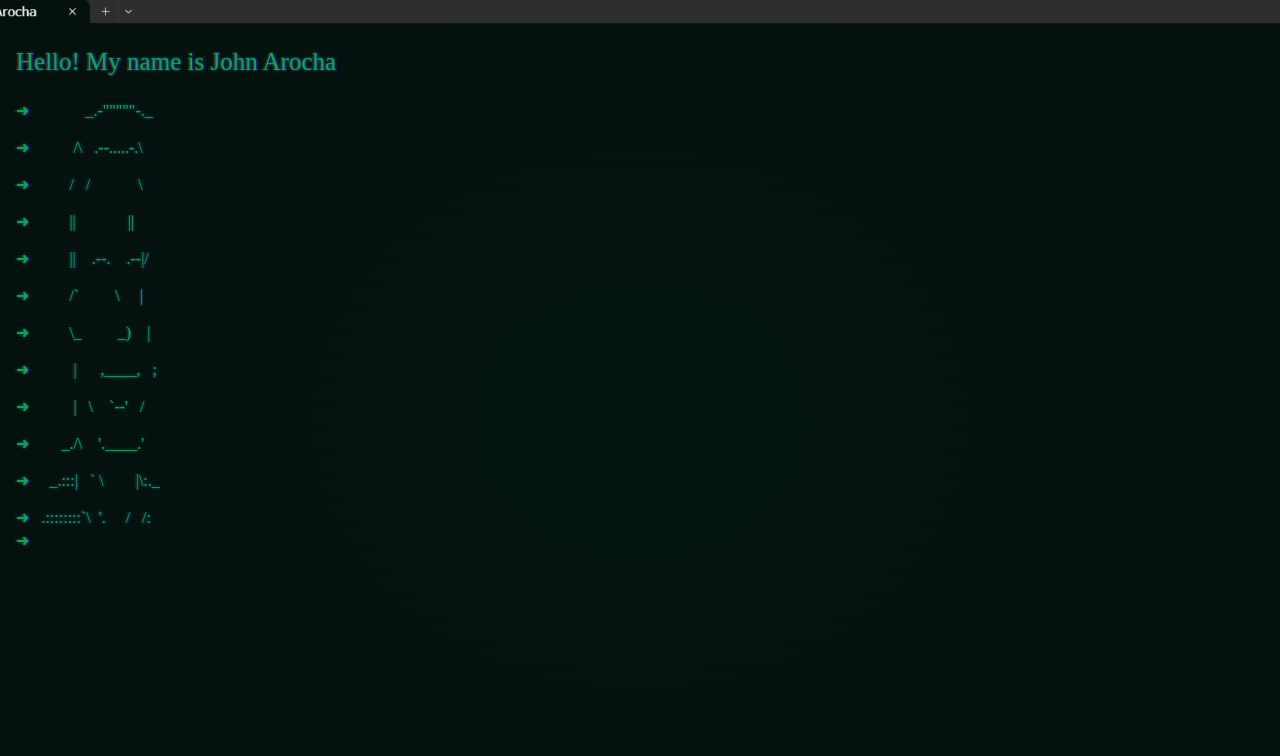
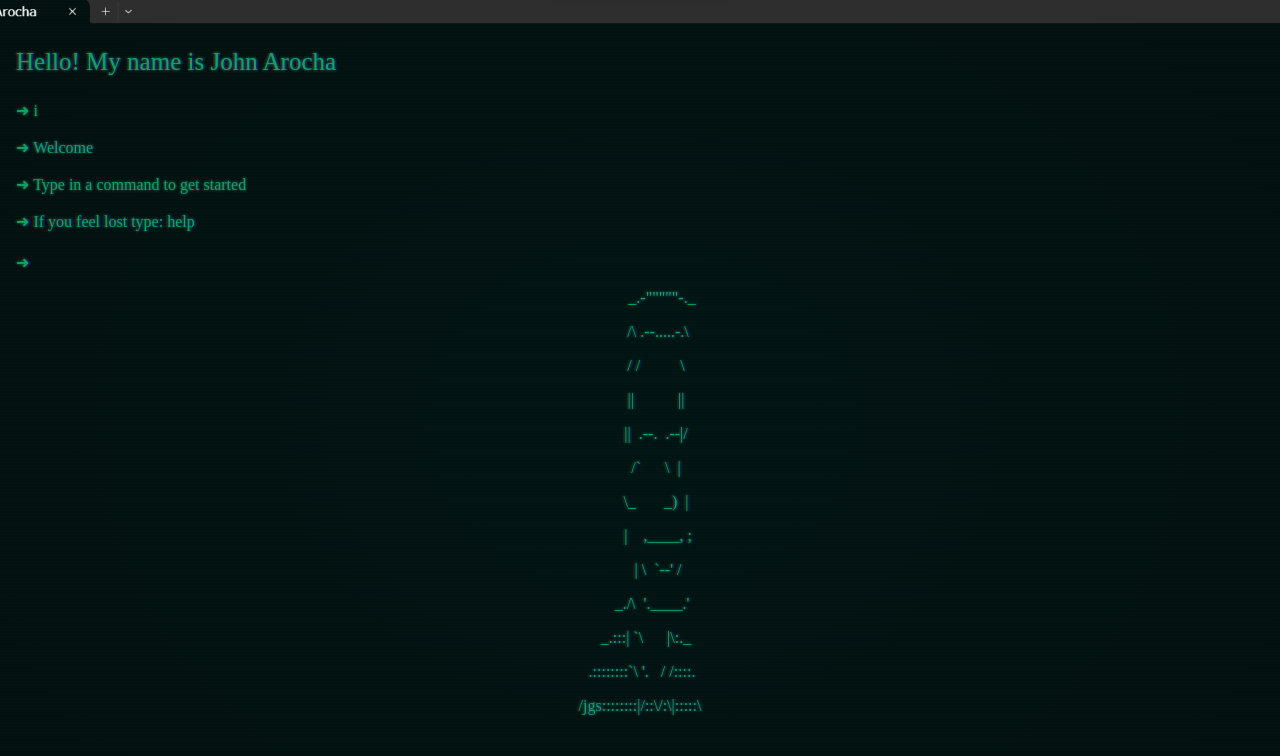
Before and after one commit to JohnArochaDev/Portfolio, a React (Create React App) app: page / in a window 1280 px wide. Shown: the top 756 px of the page. Built offline with nearby package versions, Linux system fonts and the light colour scheme; a web font is replaced by a local one.

Commit message:
progress on scii

```diff
--- a/src/components/Terminal/Terminal.jsx
+++ b/src/components/Terminal/Terminal.jsx
@@ -14,29 +14,29 @@ export default function Terminal() {
 
 // \u00A0 = 1 empty space
 
+  const [text, setText] = useState([
+    [],
+    ['          i'],
+    ['Welcome'],
+    ['Type in a command to get started'],
+    ['If you feel lost type: help']
+  ])
+
   // const [text, setText] = useState([
-  //   [],
-  //   ['          i'],
-  //   ['Welcome'],
-  //   ['Type in a command to get started'],
-  //   ['If you feel lost type: help']
+  //   ['\u00A0\u00A0\u00A0\u00A0\u00A0\u00A0\u00A0\u00A0\u00A0\u00A0\u00A0 _.-"""""-._ '],
+  //   ['\u00A0\u00A0\u00A0\u00A0\u00A0\u00A0\u00A0\u00A0\u00A0 /\\ \u00A0 .--.....-.\\ '],
+  //   ['\u00A0\u00A0\u00A0\u00A0\u00A0\u00A0\u00A0\u00A0 / \u00A0 / \u00A0\u00A0\u00A0\u00A0\u00A0\u00A0\u00A0\u00A0\u00A0\u00A0 \\'],
+  //   ['\u00A0\u00A0\u00A0\u00A0\u00A0\u00A0\u00A0\u00A0 || \u00A0\u00A0\u00A0\u00A0\u00A0\u00A0\u00A0\u00A0\u00A0\u00A0\u00A0 || '],
+  //   ['\u00A0\u00A0\u00A0\u00A0\u00A0\u00A0\u00A0\u00A0 || \u00A0\u00A0 .--. \u00A0\u00A0 .--|/ '],
+  //   ['\u00A0\u00A0\u00A0\u00A0\u00A0\u00A0\u00A0\u00A0 /` \u00A0\u00A0\u00A0\u00A0 \u00A0\u00A0 \\ \u00A0 \u00A0 | '],
+  //   ['\u00A0\u00A0\u00A0\u00A0\u00A0\u00A0\u00A0\u00A0 \\_ \u00A0\u00A0\u00A0\u00A0\u00A0\u00A0\u00A0 _) \u00A0\u00A0 | '],
+  //   ['\u00A0\u00A0\u00A0\u00A0\u00A0\u00A0\u00A0\u00A0\u00A0 | \u00A0\u00A0\u00A0\u00A0 ,____, \u00A0 ; '],
+  //   ["\u00A0\u00A0\u00A0\u00A0\u00A0\u00A0\u00A0\u00A0\u00A0 | \u00A0 \\ \u00A0\u00A0 `--' \u00A0 / "],
+  //   ["\u00A0\u00A0\u00A0\u00A0\u00A0\u00A0 _./\\ \u00A0\u00A0 '.____.' "],
+  //   ['\u00A0\u00A0\u00A0 _.:::| \u00A0 ` \\ \u00A0\u00A0\u00A0\u00A0\u00A0\u00A0 |\\:._ '],
+  //   ["\u00A0 .::::::::`\\ \u00A0'. \u00A0\u00A0\u00A0 / \u00A0 /::::. "],
+  //   ['/jgs::::::::|/::\\/:\\|:::::\\ ']
   // ])
-
-  const [text, setText] = useState([
-    ['\u00A0\u00A0\u00A0\u00A0\u00A0\u00A0\u00A0\u00A0\u00A0\u00A0\u00A0 _.-"""""-._ '],
-    ['\u00A0\u00A0\u00A0\u00A0\u00A0\u00A0\u00A0\u00A0\u00A0 /\\ \u00A0 .--.....-.\\ '],
-    ['\u00A0\u00A0\u00A0\u00A0\u00A0\u00A0\u00A0\u00A0 / \u00A0 / \u00A0\u00A0\u00A0\u00A0\u00A0\u00A0\u00A0\u00A0\u00A0\u00A0 \\'],
-    ['\u00A0\u00A0\u00A0\u00A0\u00A0\u00A0\u00A0\u00A0 || \u00A0\u00A0\u00A0\u00A0\u00A0\u00A0\u00A0\u00A0\u00A0\u00A0\u00A0 || '],
-    ['\u00A0\u00A0\u00A0\u00A0\u00A0\u00A0\u00A0\u00A0 || \u00A0\u00A0 .--. \u00A0\u00A0 .--|/ '],
-    ['\u00A0\u00A0\u00A0\u00A0\u00A0\u00A0\u00A0\u00A0 /` \u00A0\u00A0\u00A0\u00A0 \u00A0\u00A0 \\ \u00A0 \u00A0 | '],
-    ['\u00A0\u00A0\u00A0\u00A0\u00A0\u00A0\u00A0\u00A0 \\_ \u00A0\u00A0\u00A0\u00A0\u00A0\u00A0\u00A0 _) \u00A0\u00A0 | '],
-    ['\u00A0\u00A0\u00A0\u00A0\u00A0\u00A0\u00A0\u00A0\u00A0 | \u00A0\u00A0\u00A0\u00A0 ,____, \u00A0 ; '],
-    ["\u00A0\u00A0\u00A0\u00A0\u00A0\u00A0\u00A0\u00A0\u00A0 | \u00A0 \\ \u00A0\u00A0 `--' \u00A0 / "],
-    ["\u00A0\u00A0\u00A0\u00A0\u00A0\u00A0 _./\\ \u00A0\u00A0 '.____.' "],
-    ['\u00A0\u00A0\u00A0 _.:::| \u00A0 ` \\ \u00A0\u00A0\u00A0\u00A0\u00A0\u00A0 |\\:._ '],
-    ["\u00A0 .::::::::`\\ \u00A0'. \u00A0\u00A0\u00A0 / \u00A0 /::::. "],
-    ['/jgs::::::::|/::\\/:\\|:::::\\ ']
-  ])
 
   const [codes, setCodes] = useState([
     ['help'],
@@ -91,6 +91,19 @@ export default function Terminal() {
         charIndex={charIndex}
         setCharIndex={setCharIndex}
       />
+      <p>{'\u00A0\u00A0\u00A0\u00A0\u00A0\u00A0\u00A0\u00A0\u00A0\u00A0\u00A0_.-"""""-._'}</p>
+      <p>{'\u00A0\u00A0\u00A0\u00A0\u00A0\u00A0\u00A0\u00A0\u00A0/\\\u00A0.--.....-.\\'}</p>
+      <p>{'\u00A0\u00A0\u00A0\u00A0\u00A0\u00A0\u00A0\u00A0/\u00A0/\u00A0\u00A0\u00A0\u00A0\u00A0\u00A0\u00A0\u00A0\u00A0\u00A0\\'}</p>
+      <p>{'\u00A0\u00A0\u00A0\u00A0\u00A0\u00A0\u00A0\u00A0||\u00A0\u00A0\u00A0\u00A0\u00A0\u00A0\u00A0\u00A0\u00A0\u00A0\u00A0||'}</p>
+      <p>{'\u00A0\u00A0\u00A0\u00A0\u00A0\u00A0\u00A0\u00A0||\u00A0\u00A0.--.\u00A0\u00A0.--|/'}</p>
+      <p>{'\u00A0\u00A0\u00A0\u00A0\u00A0\u00A0\u00A0\u00A0/`\u00A0\u00A0\u00A0\u00A0\u00A0\u00A0\\\u00A0\u00A0|'}</p>
+      <p>{'\u00A0\u00A0\u00A0\u00A0\u00A0\u00A0\u00A0\u00A0\\_\u00A0\u00A0\u00A0\u00A0\u00A0\u00A0\u00A0_)\u00A0\u00A0|'}</p>
+      <p>{'\u00A0\u00A0\u00A0\u00A0\u00A0\u00A0\u00A0\u00A0\u00A0|\u00A0\u00A0\u00A0\u00A0,____,\u00A0;'}</p>
+      <p>{"\u00A0\u00A0\u00A0\u00A0\u00A0\u00A0\u00A0\u00A0\u00A0|\u00A0\\\u00A0\u00A0`--'\u00A0/"}</p>
+      <p>{"\u00A0\u00A0\u00A0\u00A0\u00A0\u00A0_./\\\u00A0\u00A0'.____.'"}</p>
+      <p>{'\u00A0\u00A0\u00A0_.:::|\u00A0`\\\u00A0\u00A0\u00A0\u00A0\u00A0\u00A0|\\:._'}</p>
+      <p>{"\u00A0.::::::::`\\\u00A0'.\u00A0\u00A0\u00A0/\u00A0/::::."}</p>
+      <p>{'/jgs::::::::|/::\\/:\\|:::::\\'}</p>
     </div>
   );
 };
```
